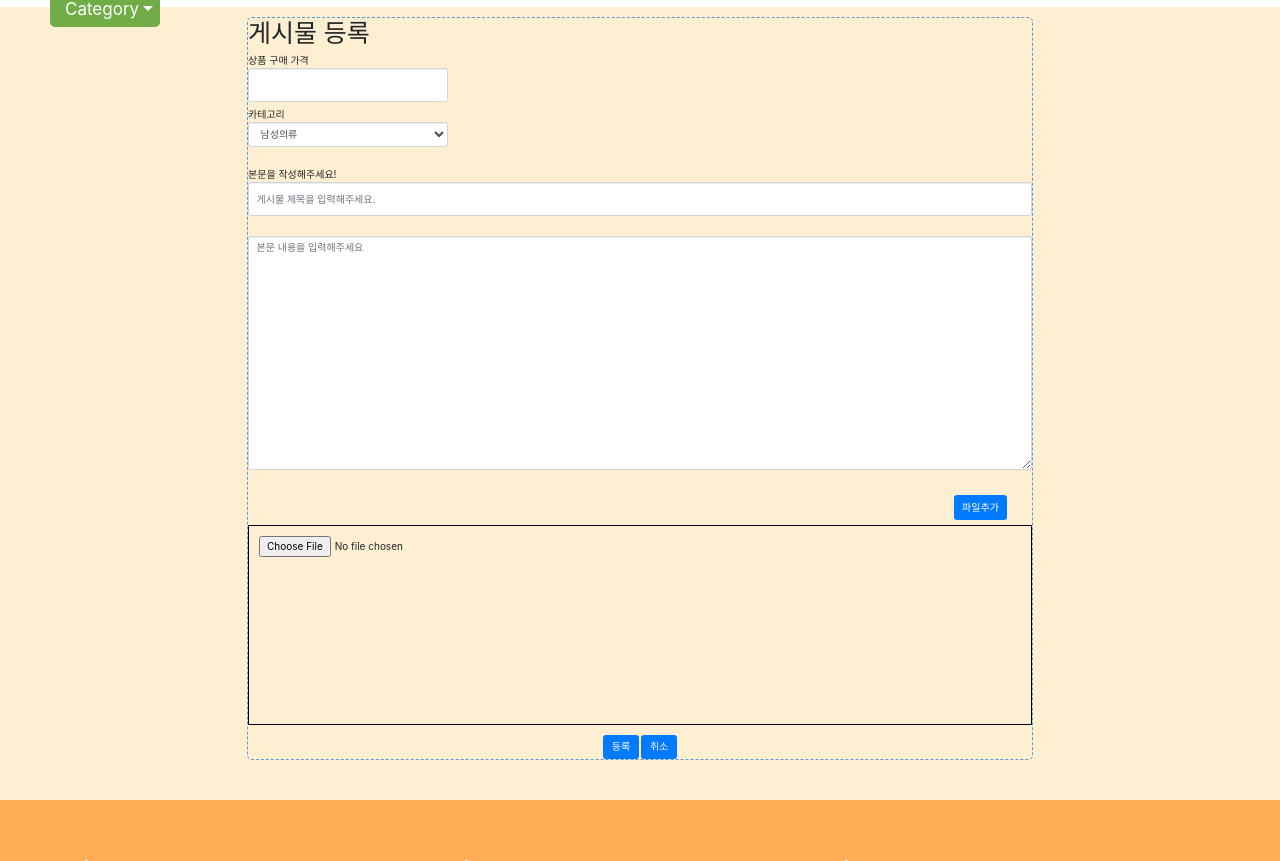
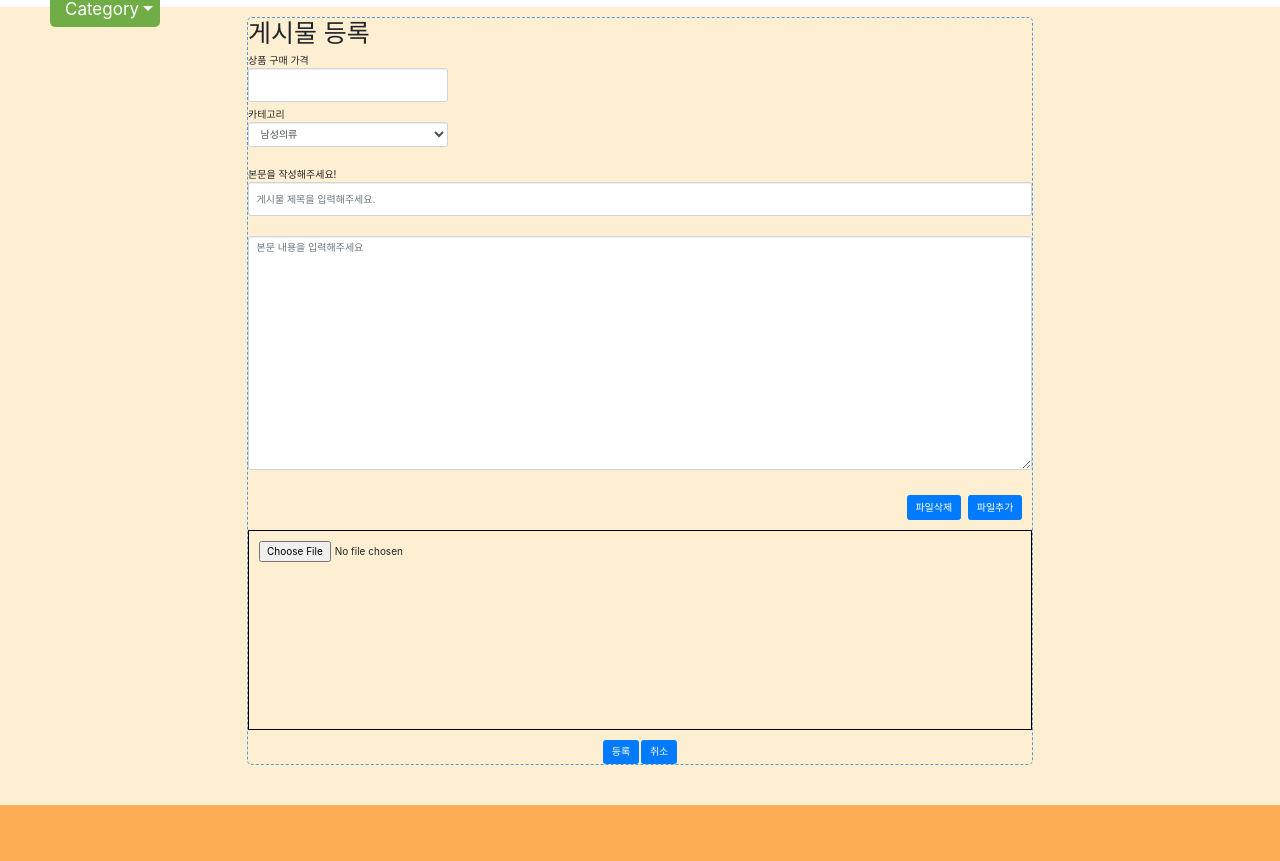
Before and after one commit to seung-gyu-kim/LikeLion_GASILI_Project, a Django app: page /board/new/ in a window 1280 px wide. Shown: the part 126-987 px from the top of the page. Run offline with Django 3.2, Linux system fonts and the light colour scheme; some libraries are stand-ins or nearby versions; some web fonts are replaced.

Commit message:
file delete 추가

```diff
--- a/board/templates/board_new.html
+++ b/board/templates/board_new.html
@@ -38,17 +38,22 @@
                                     본문을 작성해주세요!
                                     <input type="text" class="form-control" name="title" placeholder="게시물 제목을 입력해주세요."><br>
                                     <textarea class="form-control"  rows="15" name="body" placeholder="본문 내용을 입력해주세요"></textarea>
-                                    <input type="button" value="파일추가" class="btn btn-primary" onclick="addFile()" id="fileAdd">
+                                    <div class="flexbox">
+                                        <div class="item"><input type="button" class="btn btn-primary" value="파일추가"  onclick="addFile()" id="fileAdd" ></div>
+                                        <div class="item"><input type="button" class="btn btn-primary" value="파일삭제"  onclick="removeFile()" id="fileRemove"></div>
+                                    </div>
+
+
 
                                     <div class="area-file">
                                         <div name="filediv">
-                                        <input type="file" name="file" />
+                                        <input type="file" name="file" id="file"/>
                                         </div>
 
                                         <table id="preset1" style="display:none;" name="filetable1">
                                             <tr name="tr_attach_file">
                                                 <td>
-                                                    <input type="file" name="file1"/>
+                                                    <input type="file" name="file1" id="file1" />
                                                 </td>
                                             </tr>
                                         </table>
@@ -56,7 +61,7 @@
                                         <table id="preset2" style="display:none;" name="filetable2">
                                             <tr name="tr_attach_file">
                                                 <td>
-                                                    <input type="file" name="file2"/>
+                                                    <input type="file" name="file2" id="file2"/>
                                                 </td>
                                             </tr>
                                         </table>
@@ -64,7 +69,7 @@
                                         <table id="preset3" style="display:none;" name="filetable3">
                                             <tr name="tr_attach_file">
                                                 <td>
-                                                    <input type="file" name="file3"/>
+                                                    <input type="file" name="file3" id="file3"/>
                                                 </td>
                                             </tr>
                                         </table>
@@ -72,7 +77,7 @@
                                         <table id="preset4" style="display:none;" name="filetable4">
                                             <tr name="tr_attach_file">
                                                 <td>
-                                                    <input type="file" name="file4"/>
+                                                    <input type="file" name="file4" id="file4"/>
                                                 </td>
                                             </tr>
                                         </table>
@@ -80,7 +85,7 @@
                                         <table id="preset5" style="display:none;" name="filetable5">
                                             <tr name="tr_attach_file">
                                                 <td>
-                                                    <input type="file" name="file5"/>
+                                                    <input type="file" name="file5" id="file5"/>
                                                 </td>
                                             </tr>
                                         </table>
@@ -98,8 +103,43 @@
 
                             <script>
                             var count = 0;
+                            function removeFile() {
+
+
+                                switch (count) {
+                                    case 1 :
+                                        $("#file1").remove();
+                                        count--;
+                                        break;
+                                    case 2 :
+                                        $("#file2").remove();
+                                        count--;
+                                        break;
+                                    case 3 :
+                                        $("#file3").remove();
+                                        count--;
+                                        break;
+                                    case 4 :
+                                        $("#file4").remove();
+                                        count--;
+                                        break;
+                                    case 5 :
+                                        $("#file5").remove();
+                                        count--;
+                                        break;
+                                    case 6 :
+                                        $("#file5").remove();
+                                        count--;
+                                        break;
+                                    default :
+                                        break
+                                }
+                                }
+
+
                             function addFile(){
-                                count++;
+                                if (count < 6 ) count++;
+
                                 switch (count) {
                                     case 1 :
                                         $('[name=form1] [name=filediv]:last').after( $('#preset1 tr').clone());
@@ -116,6 +156,8 @@
                                     case 5 :
                                         $('[name=form1] [name=filetable4]:last').after( $('#preset5 tr').clone());
                                         break;
+                                    default :
+                                        break
                                 }
 
 	                            // $('#preset tr').clone() : id=preset 에서 tr 요소 셀렉트 하여 복제 !!
--- a/home/static/css/style.css
+++ b/home/static/css/style.css
@@ -64,9 +64,6 @@ body {
 .mb-3 .form-control {
     margin-bottom: 5px;
 }
-.mb-3 #fileAdd {
-    margin: 20px 5px 5px 90%
-}
 .area-file {
     border:1px solid black;
     height: 200px;
@@ -79,4 +76,12 @@ body {
 .confirmOrCancel {
     text-align: center;
 }
+.flexbox {
+    display: flex;
+    flex-direction: row-reverse;
+    margin: 25px 10px 10px 25px;
+}
+.flexbox .item {
+    margin-left: 1%;
+}
 /*           board_new.html 적용 css          */
```
